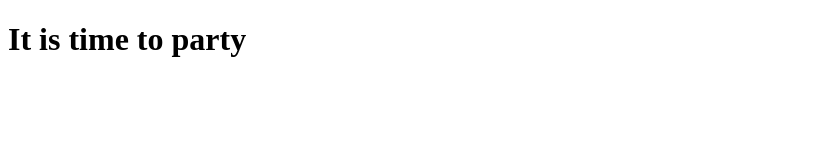
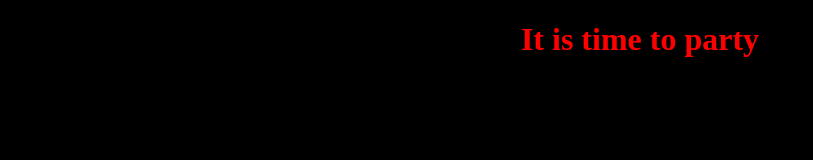
Before and after one commit to joybob22/project1, a plain HTML site: page matc/project1/index.html in a window 1280 px wide. Shown: the whole page, without its empty margins (0-813 px from the left). Drawn offline with Linux system fonts and the light colour scheme.

```diff
--- a/matc/project1/index.html
+++ b/matc/project1/index.html
@@ -2,6 +2,7 @@
 <html>
     <head>
         <title>Party Times</title>
+        <link rel="stylesheet" href="main.css">
     </head>
     <body>
         <h1>It is time to party</h1>
--- /dev/null
+++ b/matc/project1/main.css
@@ -0,0 +1,8 @@
+h1 {
+    text-align: center;
+    color: red;
+}
+
+body {
+    background-color: black;
+}
```
Also changed, not shown: 1 other file.
